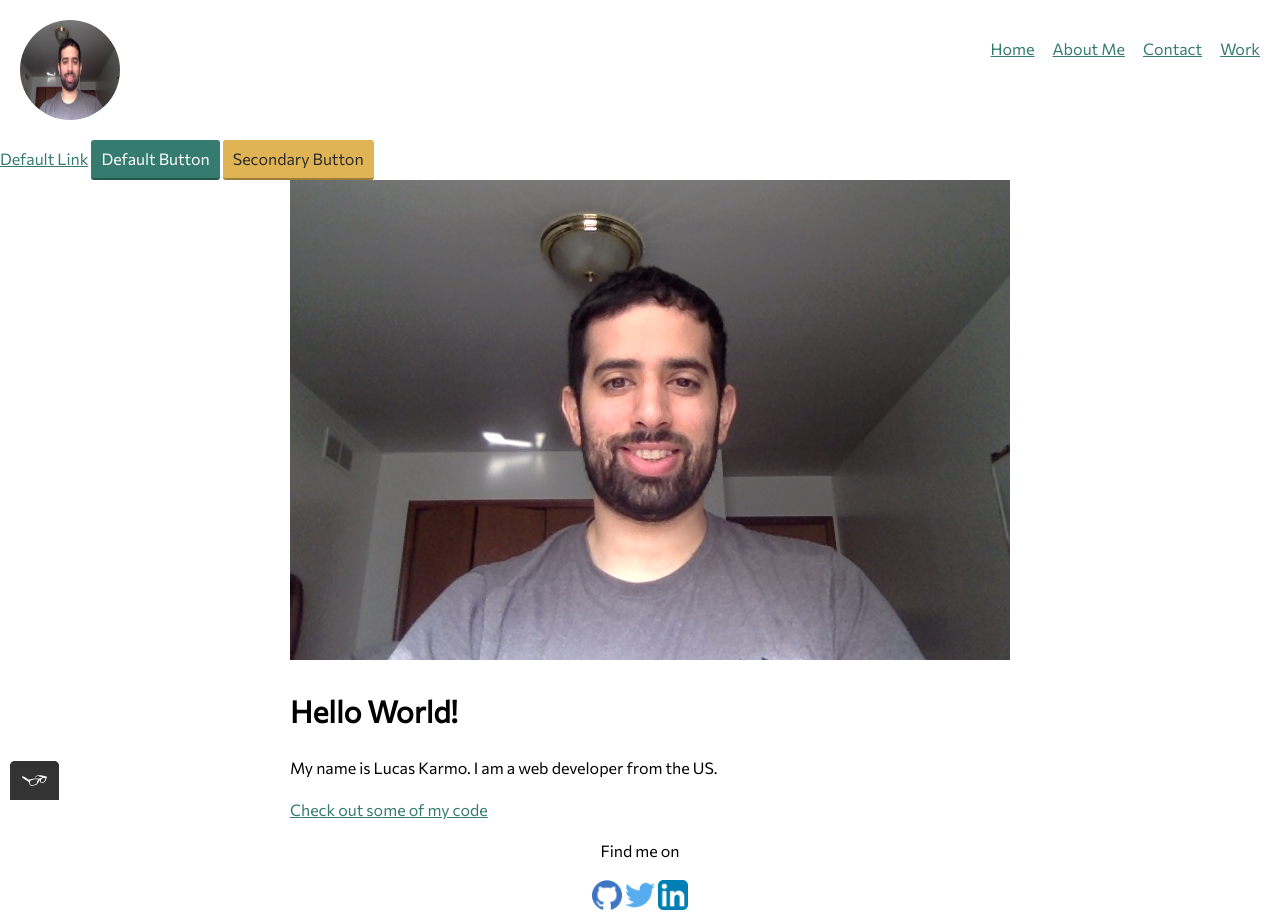
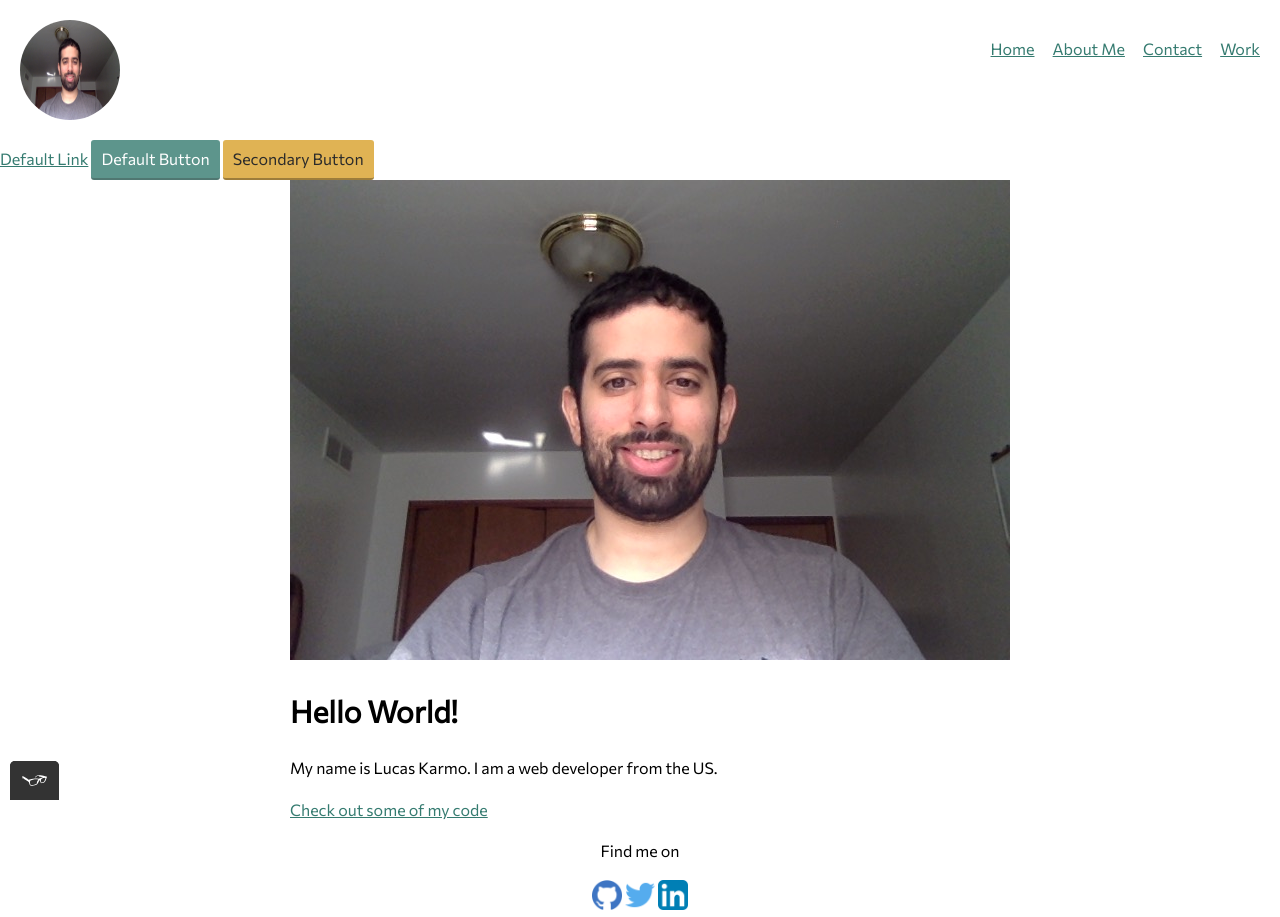
Before and after one commit to Luke832/portfolio-website, a plain HTML site: page index.html in a window 1280 px wide. In both pictures the pointer is over the button "Default Button". Drawn offline with nearby package versions, Linux system fonts and the light colour scheme.

Commit message:
deleted arrows

```diff
--- a/css/style.production.css
+++ b/css/style.production.css
@@ -70,8 +70,8 @@ button {
 }
 button:hover,
 button:focus,
-.button:hover,
-,button:focus {
+button:hover,
+button:focus {
   /* lets the mouse appear as a hand when hovering over the button */
   cursor: pointer;
   /* reduces the opacity of the button to 80% */
@@ -91,7 +91,7 @@ h2 {
 }
 h3 {
   font-size: 18px;
-  font-weight: var(font-weight);
+  font-weight: var(--font-weight);
 }
 .profile__portrait {
   float: left;
@@ -165,6 +165,7 @@ h3 {
 .social-media a {
   text-decoration: none;
 }
+
 @media all and (max-width: 500px) {
   .grid {
     -ms-grid-columns: 1fr;
```
Also changed, not shown: about.html (+2 -2 lines), work.html (line endings or trailing spaces).
